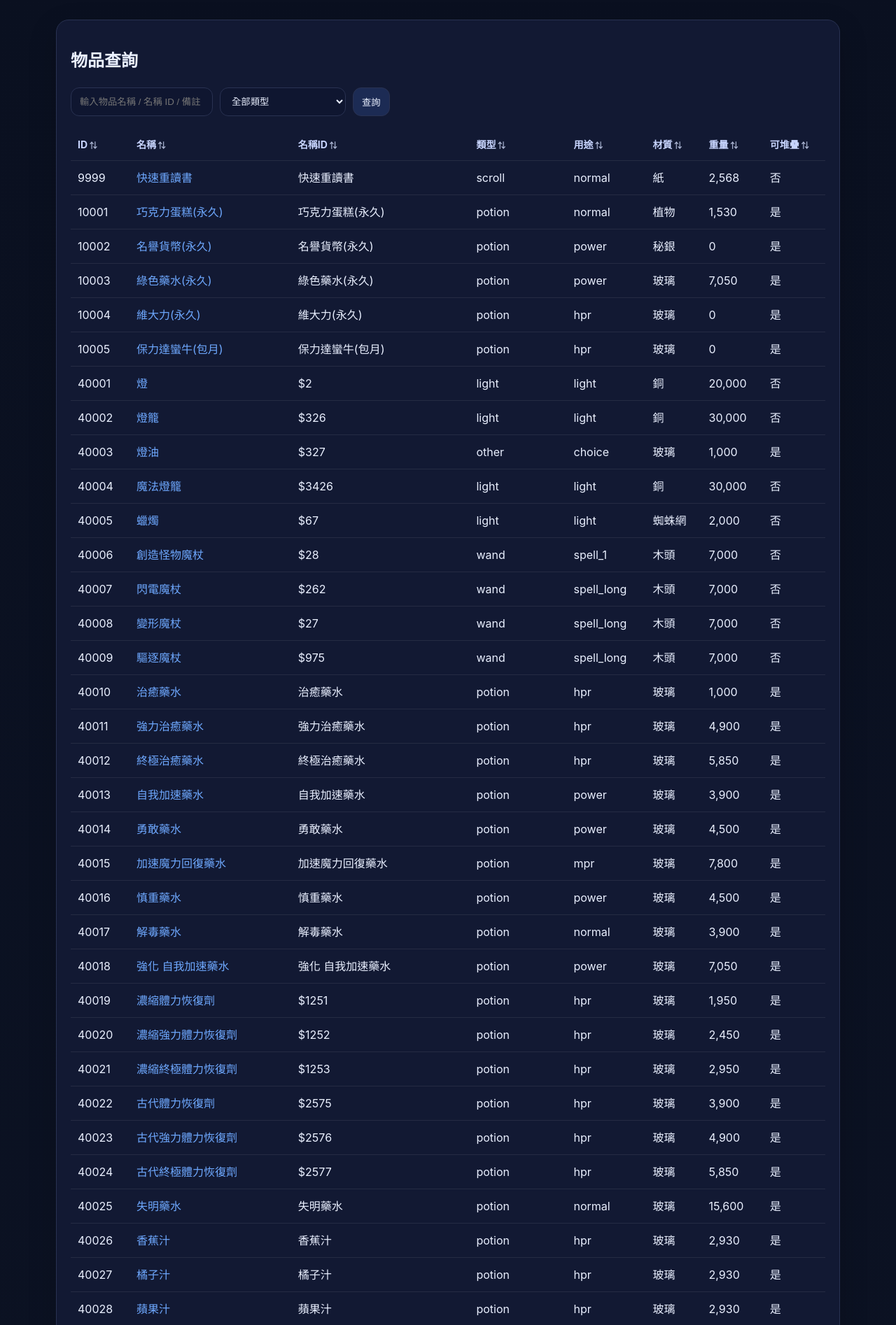
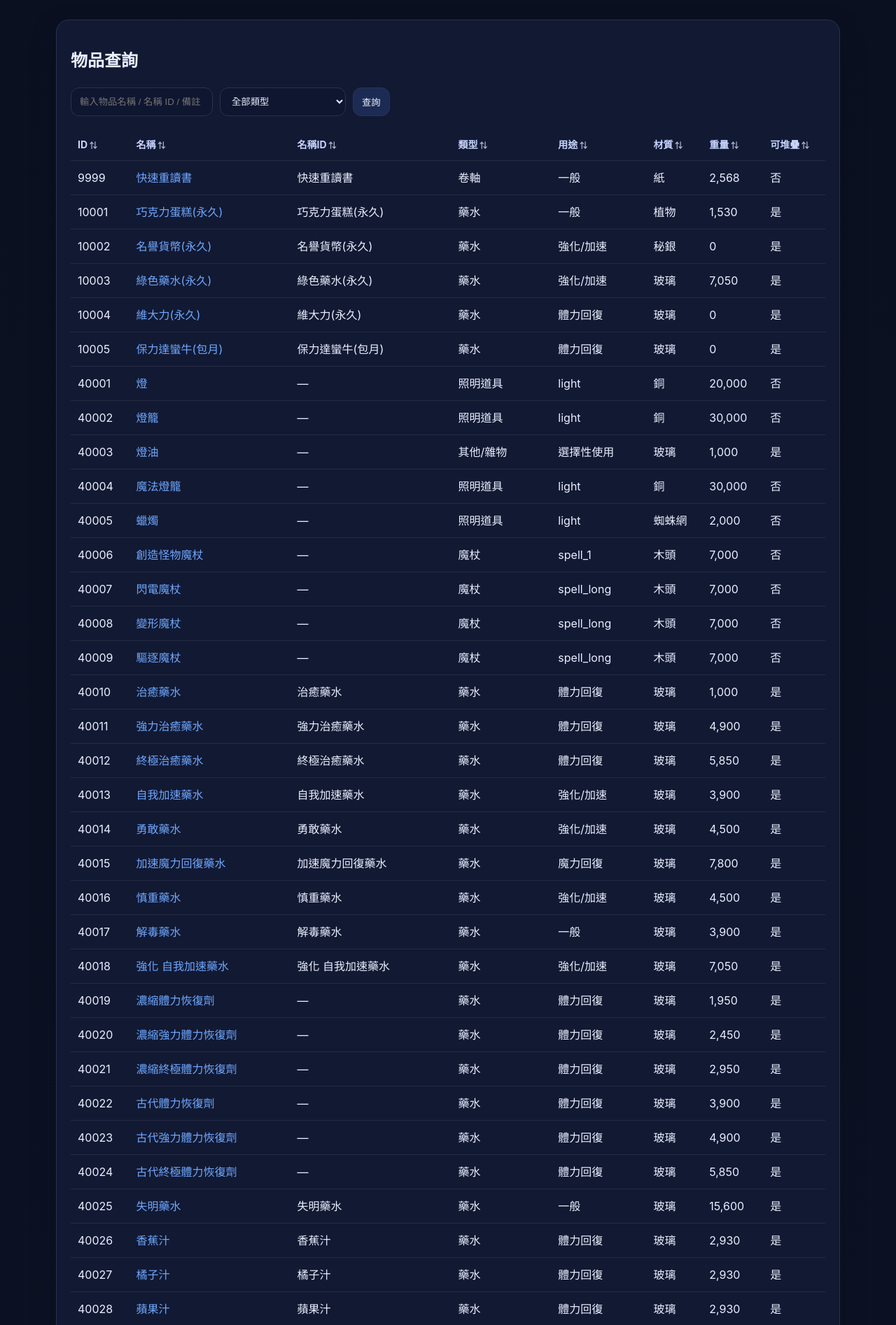
Before and after one commit to justminguo/yanfei-heaven-frontend, a Flask app: page /items in a window 1280 px wide. Shown: the part 53-1947 px from the top of the page at 70% size. Run offline with Flask 3, Linux system fonts and the light colour scheme; data comes from the database, SQL or seed files in the repository.

Commit message:
fix: 修正弱點屬性映射、物品類型/用途中文化、過濾$字串、掉落率格式修正

```diff
--- a/app.py
+++ b/app.py
@@ -20,10 +20,10 @@ def create_app() -> Flask:
     # 弱點屬性對照
     WEAK_ATTR_NAMES: dict[int, str] = {
         0: "無",
-        1: "地",
-        2: "火",
-        4: "水",
-        8: "風",
+        1: "水 💧",
+        2: "火 🔥",
+        4: "地 ⛰️",
+        8: "風 🌪️",
     }
 
     # 家族中文對照
@@ -42,6 +42,24 @@ def create_app() -> Flask:
         "asitagio": "阿西塔基歐", "balbados": "巴爾巴多斯", "basilisk": "蛇怪",
         "beastsummoner": "召獸師", "blackwizard": "黑魔法師",
         "bombflower": "爆炸花", "Ifrit": "伊芙利特", "PIQUEST": "試煉",
+    }
+
+    # 物品類型中文對照
+    ITEM_TYPE_NAMES: dict[str, str] = {
+        "arrow": "箭矢", "potion": "藥水", "scroll": "卷軸", "food": "食物",
+        "spellbook": "魔法書/技術書", "wand": "魔杖", "gem": "寶石",
+        "material": "材料", "treasure_box": "寶箱", "light": "照明道具",
+        "totem": "任務圖騰", "questitem": "任務道具", "sting": "飛刀",
+        "petitem": "寵物裝備", "other": "其他/雜物", "ItemIntegration": "綜合道具",
+        "weapon": "武器", "armor": "防具", "accessory": "飾品",
+    }
+
+    # 物品用途中文對照
+    USE_TYPE_NAMES: dict[str, str] = {
+        "normal": "一般", "hpr": "體力回復", "mpr": "魔力回復",
+        "power": "強化/加速", "choice": "選擇性使用", "zel": "盔甲強化",
+        "dai": "武器強化", "sosc": "變身效果", "identify": "鑑定",
+        "home": "祝瞬/回歸", "blank": "空白魔法卷軸", "ntele": "瞬間移動",
     }
 
     # 材質中文對照
@@ -78,18 +96,13 @@ def create_app() -> Flask:
 
     @app.template_filter("drop_chance")
     def fmt_drop_chance(n: object) -> str:
-        """將掉落機率從百萬分比轉為百分比字串。"""
+        """將掉落機率轉為百分比（1,000,000 = 100%）。"""
         try:
             v = int(n)
             if v <= 0:
                 return "—"
-            pct = v / 1_000_000 * 100
-            if pct >= 1:
-                return f"{pct:.1f}%"
-            elif pct >= 0.01:
-                return f"{pct:.3f}%"
-            else:
-                return f"{pct:.5f}%"
+            pct = v / 10_000  # 1000000 / 10000 = 100.00%
+            return f"{pct:.2f}%"
         except (ValueError, TypeError):
             return str(n) if n else "—"
 
@@ -111,6 +124,28 @@ def create_app() -> Flask:
         if not s:
             return "—"
         return MATERIAL_NAMES.get(str(s), str(s))
+
+    @app.template_filter("item_type_cn")
+    def fmt_item_type(s: object) -> str:
+        if not s:
+            return "—"
+        return ITEM_TYPE_NAMES.get(str(s), str(s))
+
+    @app.template_filter("use_type_cn")
+    def fmt_use_type(s: object) -> str:
+        if not s:
+            return "—"
+        return USE_TYPE_NAMES.get(str(s), str(s))
+
+    @app.template_filter("safe_name")
+    def fmt_safe_name(s: object) -> str:
+        """過濾未映射的 $xxx 字串，只顯示 name 欄位即可。"""
+        if not s:
+            return "—"
+        text = str(s)
+        if text.startswith("$"):
+            return "—"
+        return text
 
     # Lineage I class ID -> name mapping (common Taiwan server IDs)
     CLASS_NAMES: dict[int, str] = {
--- a/templates/items.html
+++ b/templates/items.html
@@ -22,9 +22,9 @@
         <tr>
           <td>{{ row.id }}</td>
           <td><a href="{{ url_for('item_detail', item_id=row.id) }}">{{ row.name }}</a></td>
-          <td>{{ row.name_id }}</td>
-          <td>{{ row.item_type }}</td>
-          <td>{{ row.use_type }}</td>
+          <td>{{ row.name_id | safe_name }}</td>
+          <td>{{ row.item_type | item_type_cn }}</td>
+          <td>{{ row.use_type | use_type_cn }}</td>
           <td>{{ row.material | material_cn }}</td>
           <td>{{ row.weight | commas }}</td>
           <td>{{ '是' if row.stackable else '否' }}</td>
```
